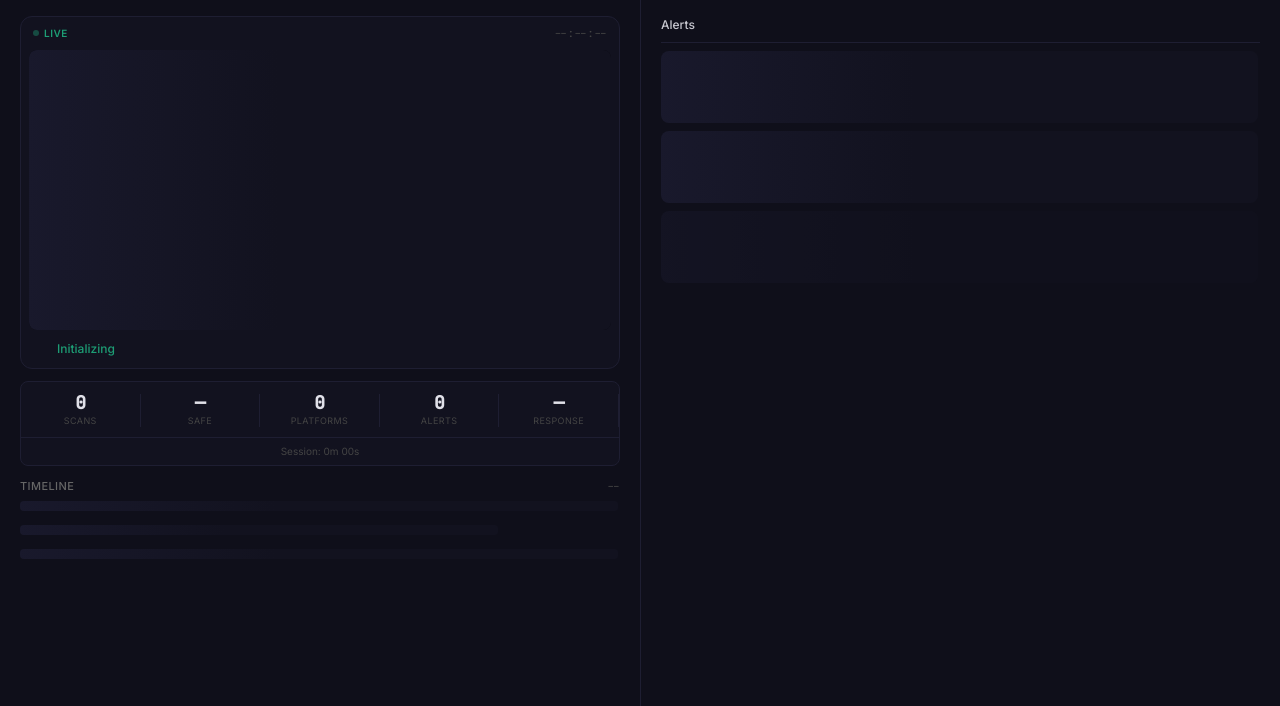
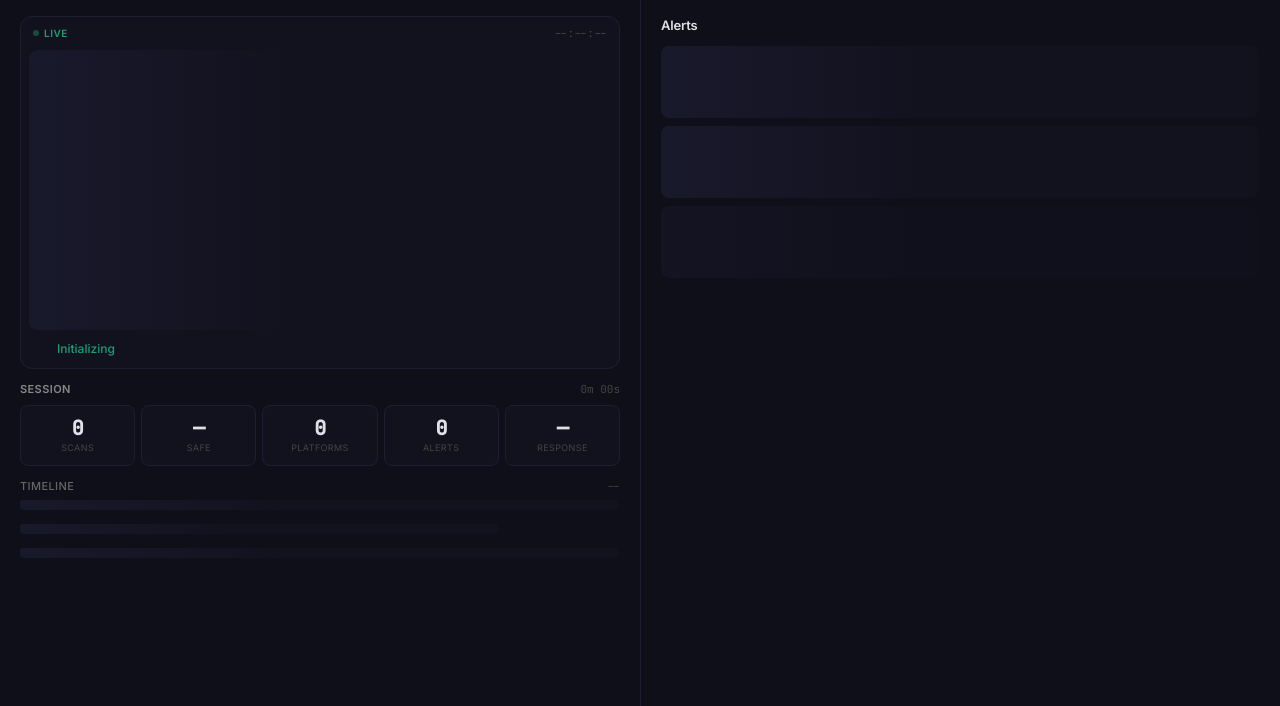
Before and after one commit to natalia-jaskowska/guardianlens, a Python web app: template app/templates/index.html in a window 1280 px wide. Shown: the part 44-750 px from the top of the page. Run offline with Jinja, Linux system fonts and the light colour scheme; the template is opened without the code that fills it, so the values that code supplies are empty.

Commit message:
Redesign stats + alert header, pause overlay, dismiss button
Stats:
- Individual metric cards (Vercel-style) instead of monolithic bar
- "Session" header with duration right-aligned
- Hover effect on each stat card

Alert header:
- "Dismiss all" proper button instead of text link
- Counter badge with red bg pill
- "All reviewed" capitalized
- Cleaner header (no bottom border, larger text)

Pause:
- "PAUSED" overlay on capture screen
- LIVE tag hides, card dims to 0.7
- Instant UI update after pause/resume (fetches state immediately)
- is_running vs is_scanning separation (paused keeps data visible)

Co-Authored-By: Claude Opus 4.6 (1M context) <noreply@anthropic.com>

```diff
--- a/app/static/dashboard.css
+++ b/app/static/dashboard.css
@@ -120,28 +120,50 @@ button { font-family: inherit; cursor: pointer; }
 
 /* ============================================================ 5b. Stats row */
 
+.gl-stats-wrap {
+  flex-shrink: 0;
+}
+.gl-stats-header {
+  display: flex;
+  align-items: center;
+  justify-content: space-between;
+  margin-bottom: 8px;
+}
+.gl-stats-title {
+  font-size: 11px;
+  font-weight: 600;
+  color: var(--text-muted);
+  text-transform: uppercase;
+  letter-spacing: 0.4px;
+}
+.gl-stats-duration {
+  font-size: 11px;
+  font-family: var(--font-mono);
+  color: var(--text-ghost);
+}
 .gl-stats-row {
   display: grid;
   grid-template-columns: repeat(5, 1fr);
+  gap: 6px;
+  flex-shrink: 0;
+}
+.gl-stat {
+  display: flex;
+  flex-direction: column;
+  align-items: center;
+  gap: 3px;
+  padding: 12px 4px 10px;
   background: var(--bg-card);
   border: 1px solid var(--border);
   border-radius: var(--radius-lg);
-  padding: 12px 0 0;
-  flex-shrink: 0;
-}
-.gl-stat {
-  display: flex;
-  flex-direction: column;
-  align-items: center;
-  gap: 2px;
-  padding: 0 8px;
-}
-.gl-stat:not(:last-child) {
-  border-right: 1px solid var(--border);
+  transition: border-color 0.2s;
+}
+.gl-stat:hover {
+  border-color: #2a2a44;
 }
 .gl-stat-val {
-  font-size: 18px;
-  font-weight: 600;
+  font-size: 20px;
+  font-weight: 700;
   font-family: var(--font-mono);
   color: var(--text-primary);
   letter-spacing: -0.5px;
@@ -152,15 +174,6 @@ button { font-family: inherit; cursor: pointer; }
   color: var(--text-ghost);
   text-transform: uppercase;
   letter-spacing: 0.4px;
-}
-.gl-stats-session {
-  grid-column: 1 / -1;
-  text-align: center;
-  font-size: 10px;
-  color: var(--text-ghost);
-  margin-top: 10px;
-  padding: 6px 0;
-  border-top: 1px solid var(--border);
 }
 
 /* ============================================================ 5c. Timeline */
@@ -419,6 +432,23 @@ button { font-family: inherit; cursor: pointer; }
   flex-shrink: 0;
   transition: border-color 0.4s ease, box-shadow 0.4s ease;
 }
+.gl-capture-paused .gl-capture-screen::before {
+  content: "PAUSED";
+  position: absolute;
+  inset: 0;
+  display: flex;
+  align-items: center;
+  justify-content: center;
+  background: rgba(8, 8, 16, 0.6);
+  color: var(--text-dim);
+  font-size: 14px;
+  font-weight: 600;
+  letter-spacing: 2px;
+  z-index: 2;
+  border-radius: 8px;
+}
+.gl-capture-paused { border-color: var(--border) !important; opacity: 0.7; }
+
 .gl-capture-safe    { border-color: var(--border); }
 .gl-capture-caution { border-color: rgba(186, 117, 23, 0.35); box-shadow: 0 0 20px rgba(186, 117, 23, 0.06); }
 .gl-capture-alert   { border-color: rgba(226, 75, 74, 0.35); box-shadow: 0 0 20px rgba(226, 75, 74, 0.06); }
@@ -917,36 +947,42 @@ button { font-family: inherit; cursor: pointer; }
 /* ---- Alert history header ---- */
 
 .gl-history-header {
-  display: flex;
-  justify-content: space-between;
-  align-items: center;
-  margin-bottom: 8px;
-  padding-bottom: 8px;
-  border-bottom: 1px solid var(--border);
+  margin-bottom: 10px;
 }
 .gl-history-label {
-  font-size: 12px;
-  font-weight: 500;
-  color: var(--text-secondary);
+  font-size: 13px;
+  font-weight: 600;
+  color: var(--text-primary);
   display: flex;
   align-items: center;
   gap: 8px;
+  letter-spacing: -0.2px;
 }
 .gl-history-counter {
   font-size: 10px;
+  font-weight: 600;
+  color: var(--alert);
+  background: var(--alert-bg);
+  padding: 1px 7px;
+  border-radius: 10px;
+}
+.gl-history-dismiss {
+  font-size: 10px;
   font-weight: 500;
-  color: var(--alert);
-}
-.gl-history-markread {
-  font-size: 10px;
-  font-weight: 400;
   color: var(--text-dim);
+  background: var(--bg-card);
+  border: 1px solid var(--border);
+  border-radius: var(--radius);
+  padding: 2px 10px;
   cursor: pointer;
   margin-left: auto;
-  transition: color 0.15s;
-}
-.gl-history-markread:hover {
+  font-family: var(--font-main);
+  transition: all 0.15s;
+}
+.gl-history-dismiss:hover {
   color: var(--text-primary);
+  border-color: #2a2a44;
+  background: #1a1a2e;
 }
 .gl-history-allreviewed {
   font-size: 10px;
--- a/app/static/dashboard.js
+++ b/app/static/dashboard.js
@@ -188,7 +188,7 @@
       sub = `Session: ${dur}`;
     }
     // Shield removed from capture card — only update session duration
-    setText(els.shieldSub, `Session: ${dur}`);
+    setText(els.shieldSub, dur);
 
     // Populate metric counters
     const scansEl = document.getElementById("status-scans");
@@ -233,6 +233,11 @@
     els.headerStatus.className = `gl-header-status ${extra}`.trim();
     els.headerStatus.innerHTML = `<span class="${dotCls}"></span><span class="status-text">${esc(label)}</span>`;
     setText(els.headerModel, state.model_name || "");
+
+    // LIVE tag + paused overlay
+    const liveTag = document.getElementById("capture-live-tag");
+    if (liveTag) liveTag.style.display = paused ? "none" : "";
+    els.captureCard.classList.toggle("gl-capture-paused", !!paused);
 
     // Pause button state
     const pauseBtn = document.getElementById("header-pause");
@@ -424,9 +429,9 @@
     const showing = history.length;
     const totalHint = total > showing ? `<span class="gl-history-total">${showing} of ${total}</span>` : "";
     if (newCount > 0) {
-      els.historyLabel.innerHTML = `Alerts <span class="gl-history-counter">${newCount} new</span><span class="gl-history-markread" id="mark-all-read">Mark all read</span>${totalHint}`;
+      els.historyLabel.innerHTML = `Alerts <span class="gl-history-counter">${newCount} new</span>${totalHint}<button class="gl-history-dismiss" id="mark-all-read">Dismiss all</button>`;
     } else {
-      els.historyLabel.innerHTML = `Alerts <span class="gl-history-allreviewed">all reviewed</span>${totalHint}`;
+      els.historyLabel.innerHTML = `Alerts <span class="gl-history-allreviewed">All reviewed</span>${totalHint}`;
     }
 
     let html = "";
@@ -695,6 +700,11 @@
       pauseBtn.addEventListener("click", async () => {
         const isPaused = pauseBtn.classList.contains("gl-paused");
         await fetch(isPaused ? "/api/resume" : "/api/pause", { method: "POST" });
+        // Fetch fresh state immediately so UI updates without waiting for SSE tick
+        try {
+          const r = await fetch("/api/state");
+          if (r.ok) render(await r.json());
+        } catch(_) {}
       });
     }
     // Lightbox — reusable for any image click
--- a/app/templates/index.html
+++ b/app/templates/index.html
@@ -64,7 +64,12 @@
             </div>
           </div>
 
-          <!-- Stats row — horizontal under capture -->
+          <!-- Stats -->
+          <div class="gl-stats-wrap">
+            <div class="gl-stats-header">
+              <span class="gl-stats-title">Session</span>
+              <span class="gl-stats-duration" id="shield-sub">0m 00s</span>
+            </div>
             <div class="gl-stats-row">
               <div class="gl-stat" id="status-scans">
                 <span class="gl-stat-val">0</span>
@@ -86,7 +91,7 @@
                 <span class="gl-stat-val">—</span>
                 <span class="gl-stat-lbl">Response</span>
               </div>
-            <div class="gl-stats-session" id="shield-sub">Session: 0m 00s</div>
+            </div>
           </div>
 
           <!-- Timeline — fills remaining space -->
```
Lines whose indentation alone changed are shown as unchanged.
